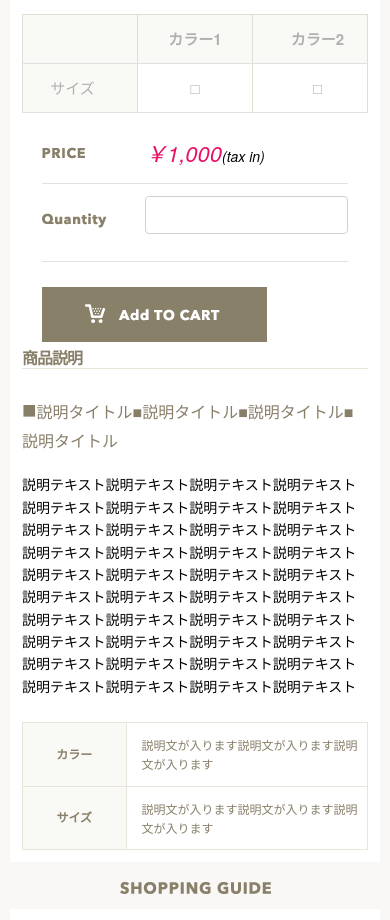
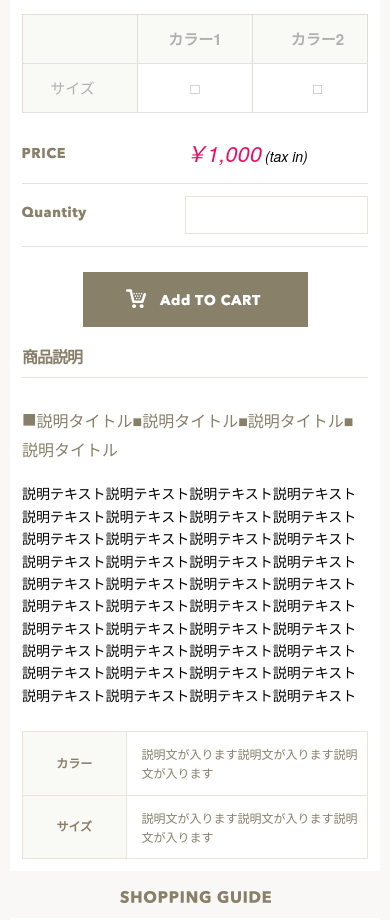
Before and after one commit to erikoshiota/new-shopping-site, a plain HTML site: page products.html in a window 390 px wide. Shown: the part 840-1760 px from the top of the page. Drawn offline with nearby package versions, Linux system fonts and the light colour scheme.

Commit message:
2019/9/28 commit

```diff
--- a/css/style.scss
+++ b/css/style.scss
@@ -24,7 +24,7 @@ body{
       margin: 0;
     }
   }
-  @media(max-width: 640px){
+  @media(max-width: 550px){
     .containe {
       width: 70%;
 
@@ -34,7 +34,7 @@ body{
     }
 
   }
-  @media(min-width: 641px){
+  @media(min-width: 551px){
 
     .container{
       width: 90%;
@@ -83,7 +83,7 @@ body{
 }
 
 
-@media(max-width: 640px){
+@media(max-width: 550px){
 
   #header_in{
 
@@ -117,7 +117,7 @@ body{
     }
   }
 }
-//#header_in(max-width:640px)
+//#header_in(:550px)
 #main{
 
   .banner{
@@ -168,7 +168,7 @@ body{
   }
   //.mew_items
 }
-@media(max-width: 640px){
+@media(max-width: 550px){
   #main{
     padding: 0 10px;
     .new_items,.popular_items{
@@ -238,7 +238,7 @@ body{
     }
 
   }
-  @media(max-width: 640px){
+  @media(max-width: 550px){
 
     .title {
       display: block;
@@ -264,7 +264,7 @@ body{
       }
     }
   }
-  //(max-width: 640px)
+  //(max-width: 550px)
 }
 //guide
 #sidebar_area{
@@ -396,7 +396,7 @@ body{
 
     }
   }
-  @media(max-width: 640px){
+  @media(max-width: 550px){
     margin: 0;
     .about_area, .shop_info_area{
       .about_body {
@@ -449,7 +449,7 @@ footer{
     text-align: center;
     letter-spacing: 0.2rem;
   }
-  @media(max-width: 640px){
+  @media(max-width: 550px){
     padding-bottom: 20px;
     .containe{
       margin: auto;
@@ -597,7 +597,7 @@ footer{
     }
   }
 }
-@media(max-width: 640px){
+@media(max-width: 550px){
   .category_banner{
 
     .pc{
@@ -692,7 +692,7 @@ footer{
     }
   }
 }
-//(max-width:640px)
+//(:640px)
 .product_wrapper{
   background-color:white;
   padding: 40px 40px 80px 40px;
@@ -775,26 +775,31 @@ footer{
 
   }
   .priceare{
+    width: 100%;
+    table {
+      width: 100%;
+      td {
+        i{
+          @include fontsize(22);
+          color: #e80f66;
+          span {
 
-
-    td{
-      width:33.333%;
+            @include fontsize(14);
+            margin-left: 3px;
+            color: black;
+          }
+        }
+      }
+      .qunatity_input {
+        border: 1px solid #e8e4da;
+        border-radius: 0;
+      }
 
     }
-    .priceare_img{
-      border:none;
-      padding:  0;
-    }
-
-    i{
-
-      color: #e80f66;
-      @include fontsize(22);
-      margin-bottom: 0;
-
-      span{
-        color: black;
-        @include fontsize(14);
+    .cart_img{
+      img{
+        display:block;
+        margin-left: auto;
       }
     }
 
@@ -809,6 +814,7 @@ footer{
       @include fontsize(16);
       color:$d_green;
       border-bottom: 1px solid #e8e4da;
+      padding-bottom: 10px;
     }
     h6{
       @include fontsize(16);
@@ -839,6 +845,7 @@ footer{
           border: 1px solid #e8e4da;
           color: $d_green;
           @include fontsize(12);
+
         }
       }
     }
@@ -846,7 +853,7 @@ footer{
   }
 }
 // .product_wrapper
-@media(max-width: 640px){
+@media(max-width: 550px){
   .product_wrapper{
     padding: 12px;
     .product_title{
@@ -876,7 +883,27 @@ footer{
 
   }
   // .product_wrapper
-  .table_area{
+ .priceare{
+   padding: 0;
+   table{
+     th{
+       padding: 0;
+       width: 50%;
+     }
+     td{
+       .qunatity_input{
+         padding: 0;
+         margin: 0;
+       }
+     }
+   }
+  // table
+  .cart_img{
+    img{
+      display: block;
+      margin: 0 auto 20px;
+    }
+  }
 
-  }
+ }
 }
```
Also changed, not shown: css/style.css, 1 other file.
